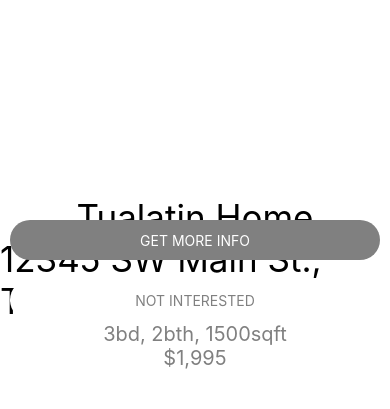
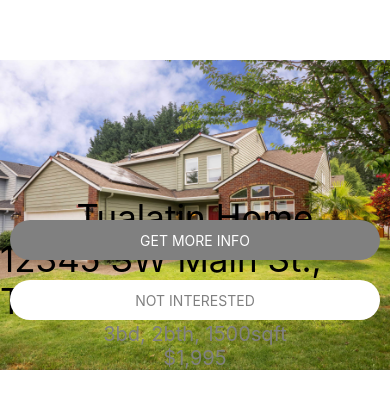
Before and after one commit to schradermade/RentalManager, a React Native app: screen / in a window 390 px wide. Shown: the part 207-616 px from the top of the page. Built offline with nearby package versions, Linux system fonts and the light colour scheme.

Commit message:
add 'image' property to HomeItem component

```diff
--- a/App.js
+++ b/App.js
@@ -11,6 +11,7 @@ export default function App() {
       address={'12345 SW Main St., Tualatin, OR 97062'}
       rentalStats={'3bd, 2bth, 1500sqft'}
       rentalRate={'$1,995'}
+      image={require('./assets/images/cherry.jpeg')}
       />
       <StatusBar style="auto" />
     </View>
```
